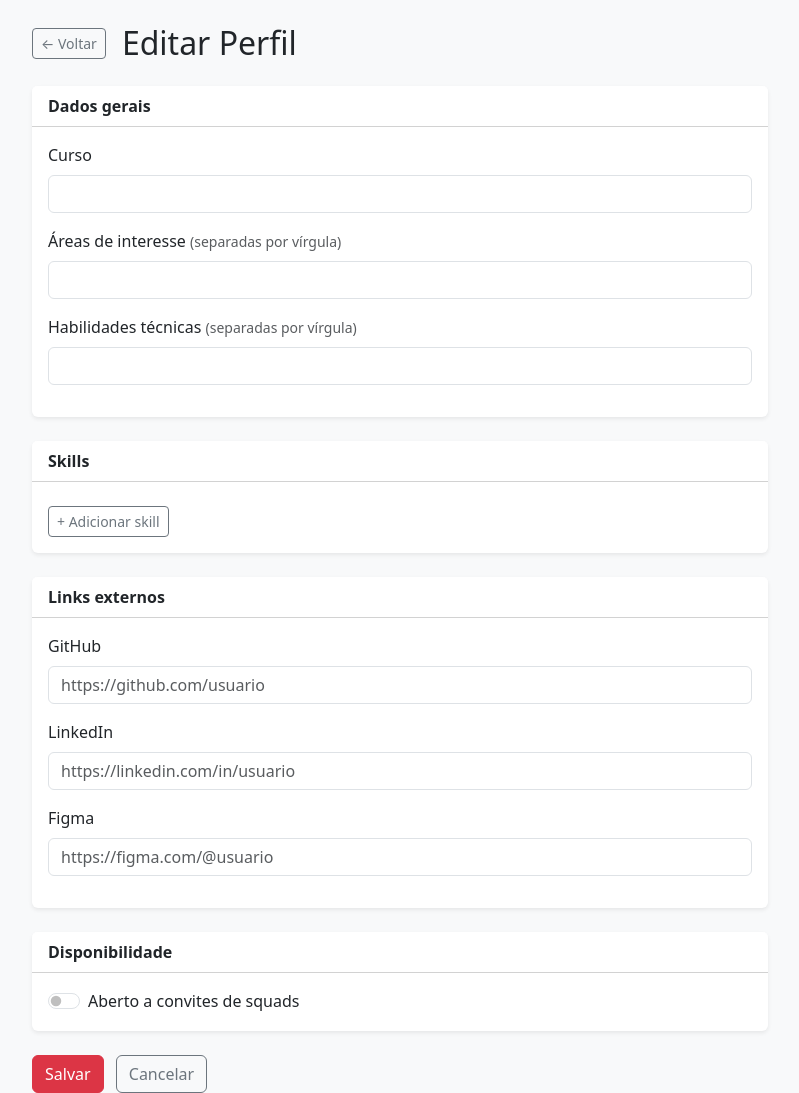
After one commit to lucvs07/Fiap-Skill-Match, a Flask app: template src/templates/editar_perfil.html in a window 1280 px wide. The commit adds this page. Shown: the whole page, without its empty margins (240-1039 px from the left). Run offline with Flask 3, Linux system fonts and the light colour scheme; the template is opened without the code that fills it, so the values that code supplies are empty.

Commit message:
feat: cria templates de perfil e edição com campos dinâmicos de skill
Co-Authored-By: Leo-Tanaka <leonardotanaka0513@gmail.com>

```diff
--- a/src/app.py
+++ b/src/app.py
@@ -4,6 +4,7 @@ from src.auth.login import login_bp
 from src.views.dashboard import dashboard_bp
 from src.views.projetos import projetos_bp
 from src.views.mentores import mentores_bp
+from src.views.perfil import perfil_bp
 
 
 def create_app():
@@ -15,6 +16,7 @@ def create_app():
     app.register_blueprint(dashboard_bp)
     app.register_blueprint(projetos_bp)
     app.register_blueprint(mentores_bp)
+    app.register_blueprint(perfil_bp)
 
     @app.route('/')
     def index():
--- a/src/templates/base.html
+++ b/src/templates/base.html
@@ -13,6 +13,9 @@
     <div class="container">
       <a class="navbar-brand fw-bold" href="{{ url_for('dashboard.dashboard') }}">Skill Match</a>
       <div class="navbar-nav ms-auto align-items-center">
+        {% if session.tipo == 'aluno' %}
+        <a class="nav-link text-white me-2" href="{{ url_for('perfil.perfil') }}">Meu Perfil</a>
+        {% endif %}
         <span class="navbar-text text-white me-3">{{ session.nome }}</span>
         <a class="btn btn-outline-light btn-sm" href="{{ url_for('login.logout') }}">Sair</a>
       </div>
--- /dev/null
+++ b/src/templates/editar_perfil.html
@@ -0,0 +1,142 @@
+{% extends 'base.html' %}
+{% block content %}
+
+<div class="row justify-content-center">
+  <div class="col-md-8">
+    <div class="d-flex align-items-center mb-4">
+      <a href="{{ url_for('perfil.perfil') }}" class="btn btn-sm btn-outline-secondary me-3">← Voltar</a>
+      <h2 class="mb-0">Editar Perfil</h2>
+    </div>
+
+    <form method="POST">
+
+      {# dados gerais #}
+      <div class="card border-0 shadow-sm mb-4">
+        <div class="card-header bg-white fw-semibold">Dados gerais</div>
+        <div class="card-body">
+          <div class="mb-3">
+            <label class="form-label">Curso</label>
+            <input type="text" name="curso" class="form-control"
+                   value="{{ aluno.get('curso', '') }}">
+          </div>
+          <div class="mb-3">
+            <label class="form-label">Áreas de interesse <small class="text-muted">(separadas por vírgula)</small></label>
+            <input type="text" name="areas_interesse" class="form-control"
+                   value="{{ aluno.get('areas_interesse', [])|join(', ') }}">
+          </div>
+          <div class="mb-3">
+            <label class="form-label">Habilidades técnicas <small class="text-muted">(separadas por vírgula)</small></label>
+            <input type="text" name="habilidades_tecnicas" class="form-control"
+                   value="{{ aluno.get('habilidades_tecnicas', [])|join(', ') }}">
+          </div>
+        </div>
+      </div>
+
+      {# skills com nível #}
+      <div class="card border-0 shadow-sm mb-4">
+        <div class="card-header bg-white fw-semibold">Skills</div>
+        <div class="card-body">
+          <div id="skills-container">
+            {% for s in aluno.get('skills', []) %}
+            <div class="row g-2 mb-2 skill-row">
+              <div class="col-7">
+                <input type="text" name="skill[]" class="form-control form-control-sm"
+                       placeholder="Nome da skill" value="{{ s.skill }}">
+              </div>
+              <div class="col-4">
+                <select name="nivel[]" class="form-select form-select-sm">
+                  {% for n in NIVEIS_SKILL %}
+                  <option value="{{ n }}" {% if s.nivel == n %}selected{% endif %}>{{ n }}</option>
+                  {% endfor %}
+                </select>
+              </div>
+              <div class="col-1">
+                <button type="button" class="btn btn-sm btn-outline-danger remove-skill">✕</button>
+              </div>
+            </div>
+            {% endfor %}
+          </div>
+          <button type="button" id="add-skill" class="btn btn-sm btn-outline-secondary mt-2">+ Adicionar skill</button>
+        </div>
+      </div>
+
+      {# links externos #}
+      <div class="card border-0 shadow-sm mb-4">
+        <div class="card-header bg-white fw-semibold">Links externos</div>
+        <div class="card-body">
+          <div class="mb-3">
+            <label class="form-label">GitHub</label>
+            <input type="url" name="github" class="form-control"
+                   placeholder="https://github.com/usuario"
+                   value="{{ aluno.get('links', {}).get('github', '') }}">
+          </div>
+          <div class="mb-3">
+            <label class="form-label">LinkedIn</label>
+            <input type="url" name="linkedin" class="form-control"
+                   placeholder="https://linkedin.com/in/usuario"
+                   value="{{ aluno.get('links', {}).get('linkedin', '') }}">
+          </div>
+          <div class="mb-3">
+            <label class="form-label">Figma</label>
+            <input type="url" name="figma" class="form-control"
+                   placeholder="https://figma.com/@usuario"
+                   value="{{ aluno.get('links', {}).get('figma', '') }}">
+          </div>
+        </div>
+      </div>
+
+      {# status busca #}
+      <div class="card border-0 shadow-sm mb-4">
+        <div class="card-header bg-white fw-semibold">Disponibilidade</div>
+        <div class="card-body">
+          <div class="form-check form-switch">
+            <input class="form-check-input" type="checkbox" name="status_busca"
+                   value="aberto" id="statusBusca"
+                   {% if aluno.get('status_busca', 'fechado') == 'aberto' %}checked{% endif %}>
+            <label class="form-check-label" for="statusBusca">Aberto a convites de squads</label>
+          </div>
+        </div>
+      </div>
+
+      <button type="submit" class="btn btn-danger">Salvar</button>
+      <a href="{{ url_for('perfil.perfil') }}" class="btn btn-outline-secondary ms-2">Cancelar</a>
+    </form>
+  </div>
+</div>
+
+<script>
+  const container = document.getElementById('skills-container');
+  const niveis = {{ NIVEIS_SKILL | tojson }};
+
+  function buildRow(skillVal, nivelVal) {
+    const row = document.createElement('div');
+    row.className = 'row g-2 mb-2 skill-row';
+    const opts = niveis.map(n =>
+      `<option value="${n}"${n === nivelVal ? ' selected' : ''}>${n}</option>`
+    ).join('');
+    row.innerHTML = `
+      <div class="col-7">
+        <input type="text" name="skill[]" class="form-control form-control-sm"
+               placeholder="Nome da skill" value="${skillVal}">
+      </div>
+      <div class="col-4">
+        <select name="nivel[]" class="form-select form-select-sm">${opts}</select>
+      </div>
+      <div class="col-1">
+        <button type="button" class="btn btn-sm btn-outline-danger remove-skill">✕</button>
+      </div>`;
+    return row;
+  }
+
+  document.getElementById('add-skill').addEventListener('click', () => {
+    container.appendChild(buildRow('', niveis[0]));
+  });
+
+  container.addEventListener('click', e => {
+    if (e.target.classList.contains('remove-skill')) {
+      e.target.closest('.skill-row').remove();
+    }
+  });
+</script>
+
+{% endblock %}
```
Also changed, not shown: src/templates/perfil.html (added, +113 -0 lines).
